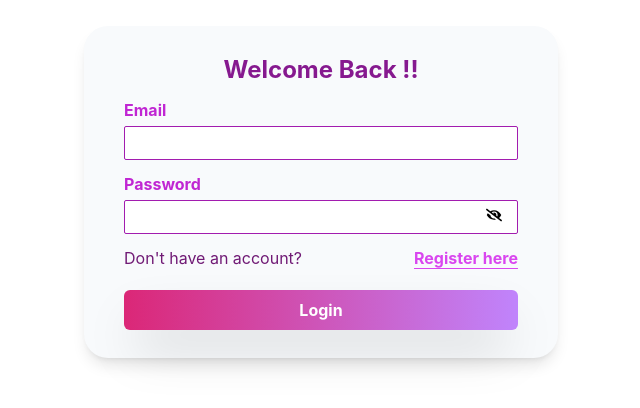
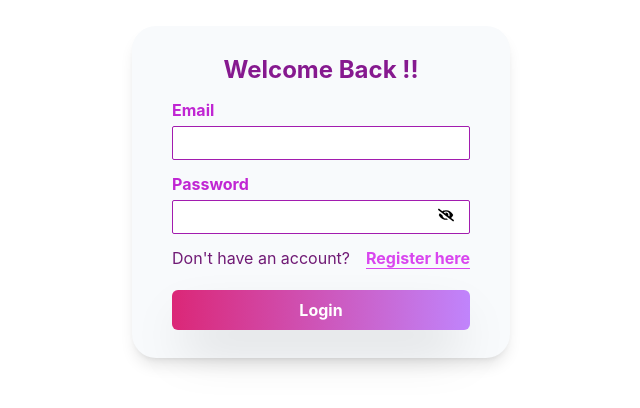
Before and after one commit to mariyasada/chat-app-Mern-stack, a React (Vite) app in the folder frontend/: page / in a window 1280 px wide. Shown: the part 208-616 px from the top of the page, without its empty margins (319-959 px from the left). Built offline with nearby package versions, Linux system fonts and the light colour scheme.

Commit message:
changing css

```diff
--- a/frontend/src/Components/MessageContainer/MessageContainer.jsx
+++ b/frontend/src/Components/MessageContainer/MessageContainer.jsx
@@ -12,7 +12,7 @@ const MessageContainer = () => {
     return () => setSelectedConversation(null);
   }, [setSelectedConversation]);
   return (
-    <div className="h-full w-full flex flex-col">
+    <div className="h-full w-full flex flex-col max-[450px]:w-11/12">
       {!selectedConversation ? (
         <NoChat />
       ) : (
--- a/frontend/src/Components/Sidebar/Sidebar.jsx
+++ b/frontend/src/Components/Sidebar/Sidebar.jsx
@@ -18,11 +18,11 @@ const Sidebar = () => {
     }
   };
   return (
-    <div className="border-r border-slate-200 p-4 flex flex-col w-1/3 relative">
+    <div className="border-r border-slate-200 p-4 flex flex-col w-1/3 relative max-[450px]:w-[180px]">
       <SearchInput />
       <Conversations />
       <button
-        className="bg-gradient-to-r w-11/12  bottom-4 absolute from-pink-600 to-purple-400 hover:from-purple-500 hover:to-pink-400 text-white"
+        className="bg-gradient-to-r w-11/12  bottom-4 absolute from-pink-600 to-purple-400 hover:from-purple-500 hover:to-pink-400 text-white max-[450px]:bottom-2 w-10/12"
         onClick={logoutHandler}
       >
         Logout
--- a/frontend/src/Components/Sidebar/components/SingleUser.jsx
+++ b/frontend/src/Components/Sidebar/components/SingleUser.jsx
@@ -12,17 +12,19 @@ const SingleUser = ({ user, lastIndex }) => {
       <div
         className={`${
           isUserSelected ? "bg-fuchsia-200" : ""
-        } flex gap-8 w-full items-center hover:bg-fuchsia-100 rounded p-2 py-3 cursor-pointer`}
+        } flex gap-8 w-full items-center hover:bg-fuchsia-100 rounded p-2 py-3 cursor-pointer max-[450px]:gap-2`}
         onClick={() => setSelectedConversation(user)}
       >
         <div className={`avatar ${isOnline ? "online" : ""}`}>
-          <div className="w-10 rounded-full">
+          <div className="w-10 rounded-full max-[450px]:w-6">
             <img src={user?.profilePic} alt="user avatar" />
           </div>
         </div>
         <div className="flex flex-col flex-1 justify-center">
           <div className="flex gap-3 justify-between">
-            <p className="font-bold text-gray-800">{user?.fullName}</p>
+            <p className="font-bold text-gray-800 text-lg max-[450px]:text-sm">
+              {user?.fullName}
+            </p>
           </div>
         </div>
       </div>
--- a/frontend/src/Pages/Login/Login.jsx
+++ b/frontend/src/Pages/Login/Login.jsx
@@ -72,10 +72,12 @@ const Login = () => {
           type={ispasswordVisible ? "text" : "password"}
         />
       </div>
-      <div className="flex w-full justify-center gap-28 items-center max-sm:w-full">
-        <p className="text-md text-fuchsia-900">Don't have an account?</p>
+      <div className="flex w-full justify-center gap-28 items-center max-sm:w-full flex-wrap gap-4">
+        <div className="text-md text-fuchsia-900  max-[450px]:text-sm w-fit">
+          Don't have an account?
+        </div>
         <a
-          className="text-fuchsia-500  font-bold cursor-pointer underline underline-offset-4"
+          className="text-fuchsia-500  font-bold cursor-pointer underline underline-offset-4 max-[450px]:text-sm"
           onClick={() => navigate("/signup")}
         >
           Register here
--- a/frontend/src/Pages/Signup/Signup.jsx
+++ b/frontend/src/Pages/Signup/Signup.jsx
@@ -176,7 +176,7 @@ const Signup = () => {
         </div>
       </div>
 
-      <div className="flex w-full justify-center gap-40 items-center max-sm:w-full">
+      <div className="flex w-full justify-center gap-40 items-center max-sm:w-full flex-wrap max-[450px]:gap-2">
         <p className="text-sm text-fuchsia-600">Already have account?</p>
         <a
           className="text-fuchsia-500  font-bold cursor-pointer underline underline-offset-4"
--- a/frontend/src/index.css
+++ b/frontend/src/index.css
@@ -6,8 +6,8 @@
   line-height: 1.5;
   font-weight: 400;
 
-  color-scheme: light dark;
-  background-color: #242424;
+  /* color-scheme: light dark;
+  background-color: #242424; */
 
   font-synthesis: none;
   text-rendering: optimizeLegibility;
@@ -32,6 +32,7 @@ h1 {
 }
 input{
   width: 98%;
+  background: white;
 }
 
 button {
@@ -46,13 +47,7 @@ button {
 }
 
 
-@media (prefers-color-scheme: light) {
-  :root {
-   background: white;
-  }
 
-
-}
 .hide-scrollbar::-webkit-scrollbar {
   display: none;
 }
```
